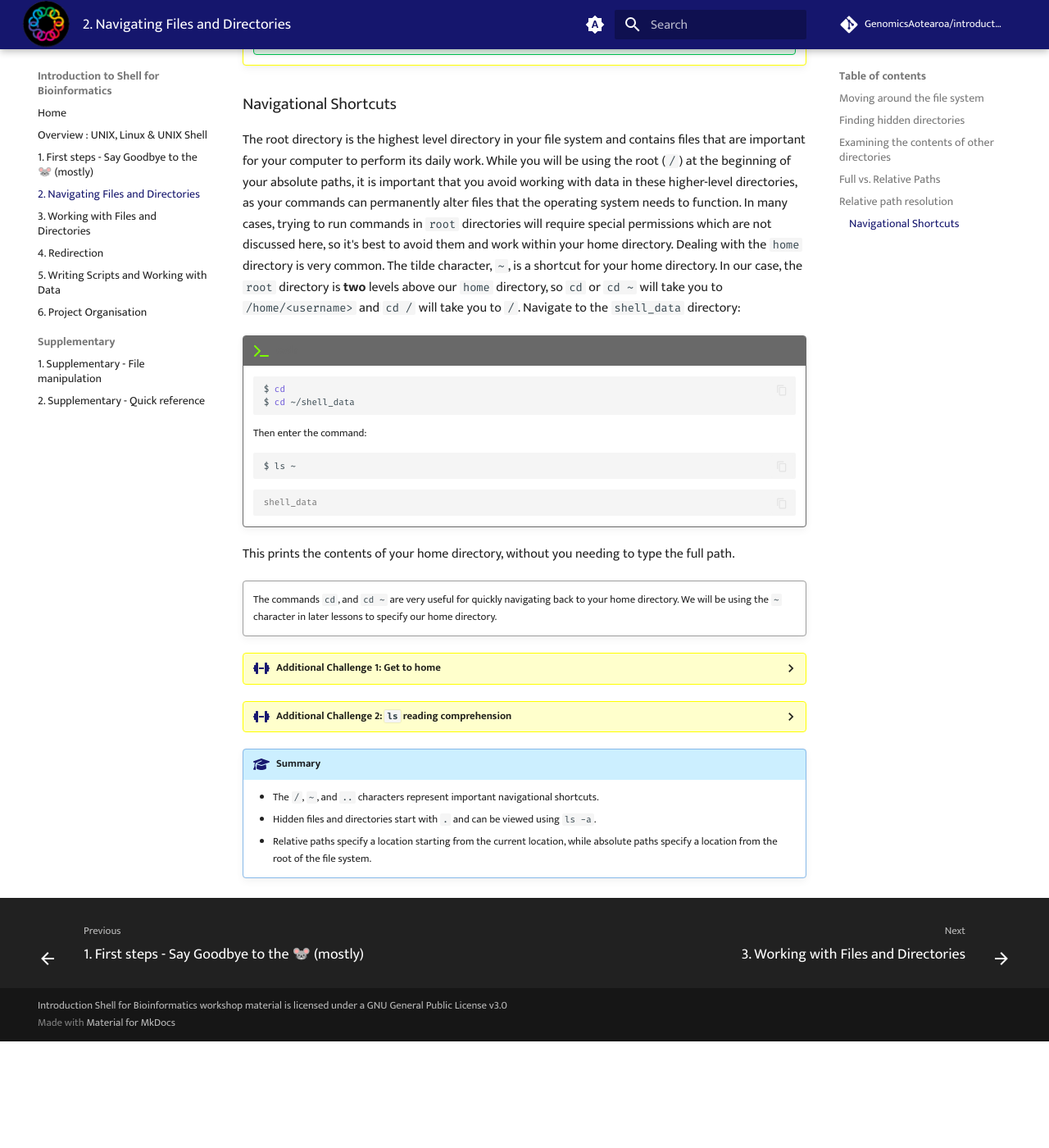
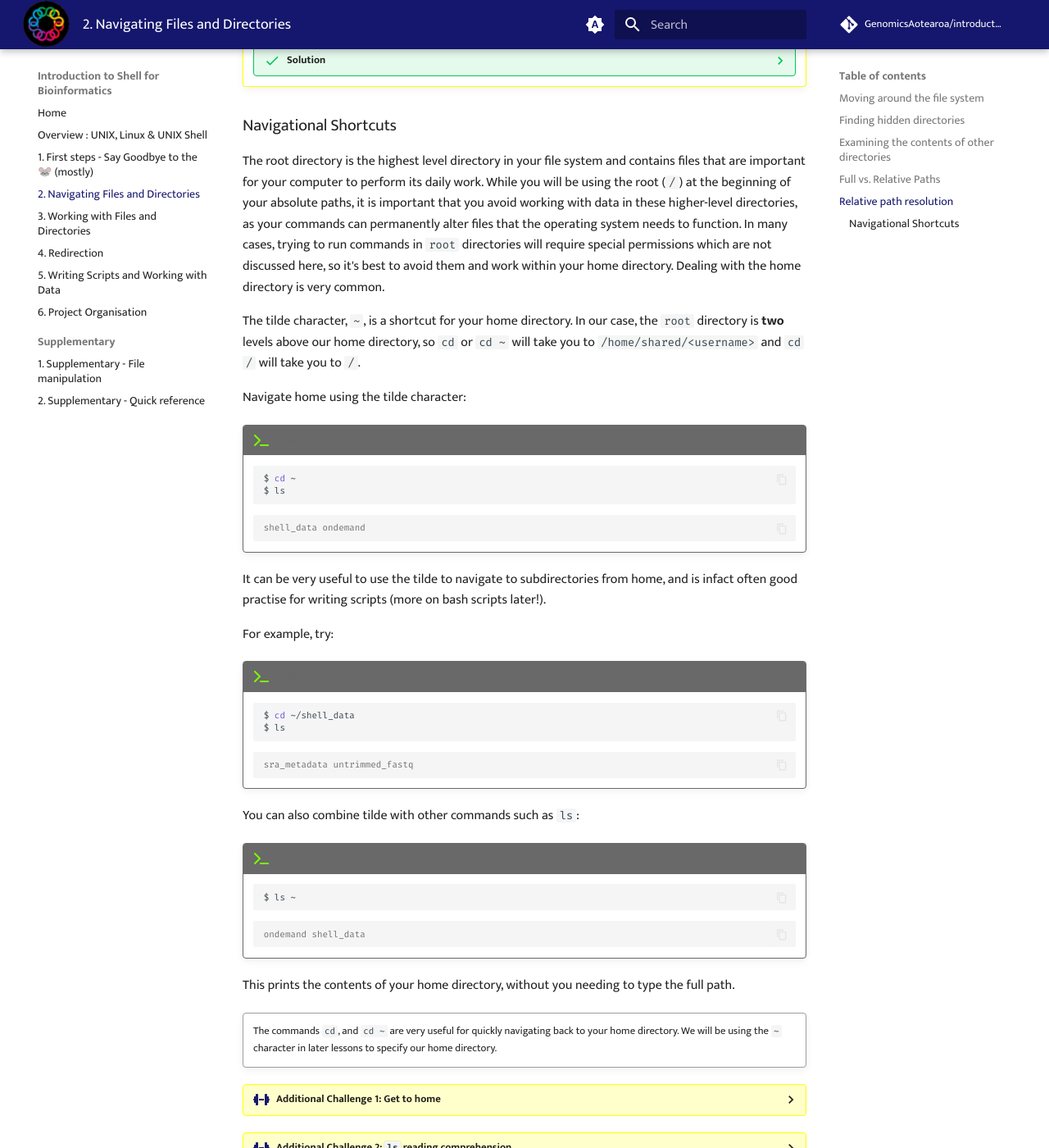
Before and after one commit to GenomicsAotearoa/introduction-to-shell, an MkDocs documentation site: the page built from docs/02-the-filesystem.md, in a window 1280 px wide and 1400 px high, scrolled down 5021 px. Shown: the whole window at 82% size. Built offline with MkDocs 1.6.1 and Material for MkDocs 9.7.7, drawn with Linux system fonts in a browser that asks for light colours; comment, search, counter and statistics services are not loaded; before the commit the page ends 6291 px from its top, so only the background shows below that; some of the changed text lies outside the part shown.

Commit message:
fix tilde flow and subdirectory issues

````diff
--- a/docs/02-the-filesystem.md
+++ b/docs/02-the-filesystem.md
@@ -29,7 +29,7 @@ you're not already there.
 
     ```bash
     $ cd
-    $ cd ~/shell_data
+    $ cd shell_data
     $ cd untrimmed_fastq
     ```
 
@@ -63,7 +63,7 @@ to, and `ls` to check that the contents of the directory are correct.
     ```
 
     ```output
-    /home/<username>//shell_data
+    /home/shared/<username>/shell_data
     ```
 
     ```bash
@@ -76,13 +76,7 @@ to, and `ls` to check that the contents of the directory are correct.
 
 From this output, we can see that `..` did indeed take us back one level in our file system.
 
-!!! terminal-2 "You can chain these together like so:"
 
-    ```bash
-    $ ls ../../
-    ```
-
-prints the contents of `/home/<username>/shell_data`.
 
 ## Finding hidden directories
 
@@ -157,7 +151,7 @@ home directory if you are not already there.
     Then enter the command:
 
     ```bash
-    $ ls ~/shell_data
+    $ ls shell_data
     ```
 
     ```output
@@ -173,7 +167,7 @@ The `cd` command works in a similar way.
 
     ```bash
     $ cd
-    $ cd ~/shell_data/untrimmed_fastq
+    $ cd shell_data/untrimmed_fastq
     ```
 
     This will take you to the `untrimmed_fastq` directory without having to go through
@@ -188,7 +182,7 @@ The `cd` command works in a similar way.
 
         ```bash
         $ cd
-        $ ls ~/shell_data/untrimmed_fastq/
+        $ ls shell_data/untrimmed_fastq
         ```
 
         ```output
@@ -214,21 +208,21 @@ command.
     You will see:
 
     ```output
-    /home/<username>
+    /home/shared/<username>
     ```
 
 This is the full name of your home directory. This tells you that you
-are in a directory called `training`, which sits inside a directory called
-`home` which sits inside the very top directory in the hierarchy. The
+are in a directory called `training#` (each of you have your own unique numbered directory), which sits inside a directory called
+`shared` inside a directory called `home`, which sits inside the very top directory in the hierarchy. The
 very top of the hierarchy is a directory called `/` which is usually
-referred to as the _root directory_. So, to summarise: `training` is a
-directory in `home` which is a directory in `/`. More on `root` and
+referred to as the _root directory_. So, to summarise: `training#` is a
+directory in `shared` is a directory in `home` which is a directory in `/`. More on `root` and
 `home` in the next section.
 
 !!! terminal-2 "Now enter the following command:"
 
     ```bash
-    $ cd /home/<username>/shell_data/.hidden
+    $ cd /home/shared/<username>/shell_data/.hidden
     ```
 
     This jumps forward multiple levels to the `.hidden` directory.
@@ -243,7 +237,7 @@ You can also navigate to the `.hidden` directory using:
 !!! terminal "code"
 
     ```bash
-    $ cd ~/shell_data/.hidden
+    $ cd shell_data/.hidden
     ```
 
 These two commands have the same effect, they both take us to the `.hidden` directory.
@@ -265,6 +259,15 @@ since it involves less typing.
 Over time, it will become easier for you to keep a mental note of the
 structure of the directories that you are using and how to quickly
 navigate amongst them.
+
+!!! question "You can chain relative paths together with commands such as `cd` or `ls` like so:"
+
+    ```bash
+    $ ls ../../
+    ```
+
+
+prints the contents of `/home/shared/<username>/`
 
 
 
@@ -301,28 +304,52 @@ your commands can permanently alter files that the operating
 system needs to function. In many cases, trying to run commands
 in `root` directories will require special permissions which are
 not discussed here, so it's best to avoid them and work within your
-home directory. Dealing with the `home` directory is very common.
+home directory. Dealing with the home directory is very common.
+
 The tilde character, `~`, is a shortcut for your home directory.
 In our case, the `root` directory is **two** levels above our
-`home` directory, so `cd` or `cd ~` will take you to
-`/home/<username>` and `cd /` will take you to `/`. Navigate to the
-`shell_data` directory:
+home directory, so `cd` or `cd ~` will take you to
+`/home/shared/<username>` and `cd /` will take you to `/`.
+
+Navigate home using the tilde character:
+
 
 !!! terminal "code"
 
     ```bash
-    $ cd
-    $ cd ~/shell_data
+    $ cd ~
+    $ ls
     ```
 
-    Then enter the command:
+    ```output
+    shell_data ondemand
+    ```
+
+It can be very useful to use the tilde to navigate to subdirectories from home, and is infact often good practise for writing scripts (more on bash scripts later!).
+
+For example, try:
+
+!!! terminal "code"
+
+    ```bash
+    $ cd ~/shell_data
+    $ ls
+    ```
+
+    ```output
+    sra_metadata untrimmed_fastq
+    ```
+
+You can also combine tilde with other commands such as `ls`:
+
+!!! terminal "code"
 
     ```bash
     $ ls ~
     ```
 
     ```output
-    shell_data
+    ondemand shell_data
     ```
 
 This prints the contents of your home directory, without you needing to
````
